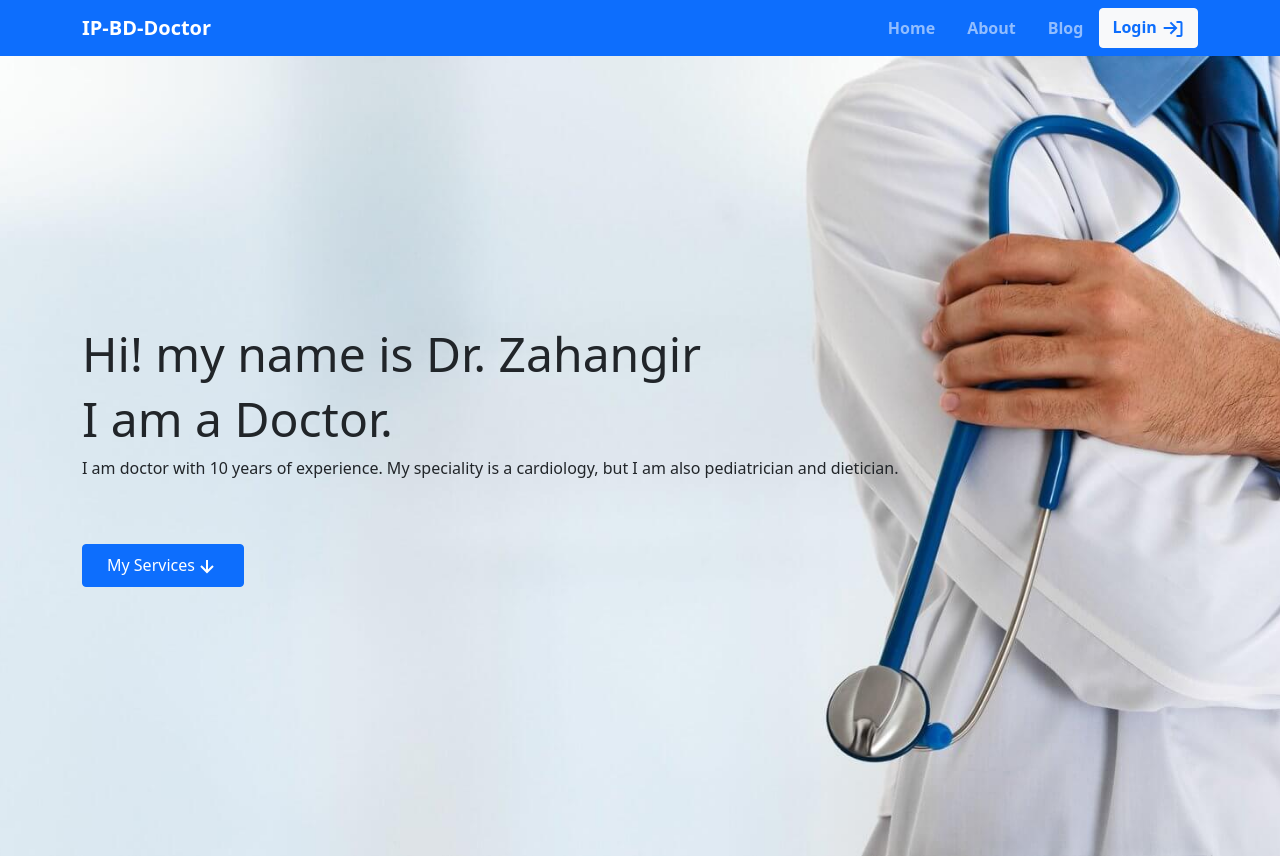
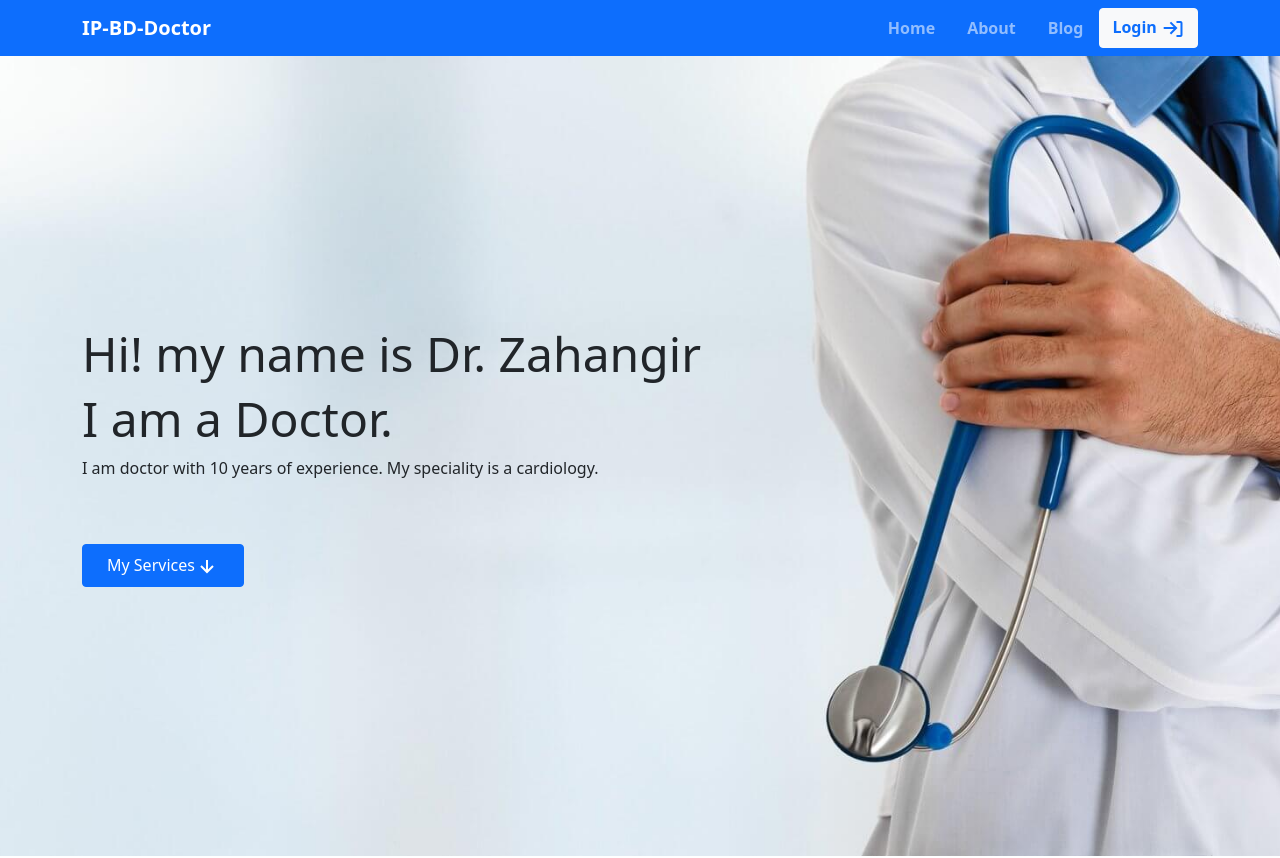
Before and after one commit to shadikmahamudsohan/independent-service-provider-website, a React (Create React App) app: page / in a window 1280 px wide. Shown: the top 858 px of the page. Built offline with nearby package versions, Linux system fonts and the light colour scheme; no server answers.

Commit message:
README.md live website link add

```diff
--- a/src/pages/home/Home/Home.js
+++ b/src/pages/home/Home/Home.js
@@ -16,7 +16,7 @@ const Home = () => {
                             I am a Doctor.
                         </h1>
                         <p>
-                            I am doctor with 10 years of experience. My speciality is a cardiology, but I am also pediatrician and dietician.
+                            I am doctor with 10 years of experience. My speciality is a cardiology.
                         </p>
                         <a href="#services">
                             <button className='btn btn-primary mt-5 px-4 py-2'>My Services<BiDownArrowAlt fontSize="1.5em" /></button>
```
Also changed, not shown: firebase.json (added), 2 other files (tests, documents, lock files or other folders).
